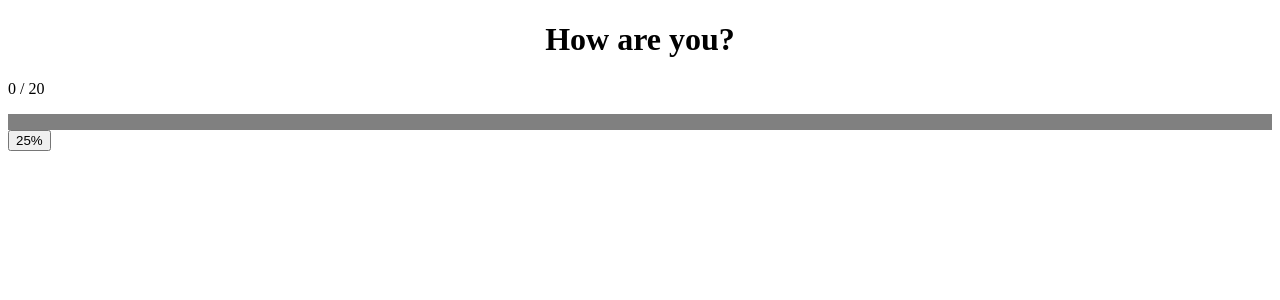
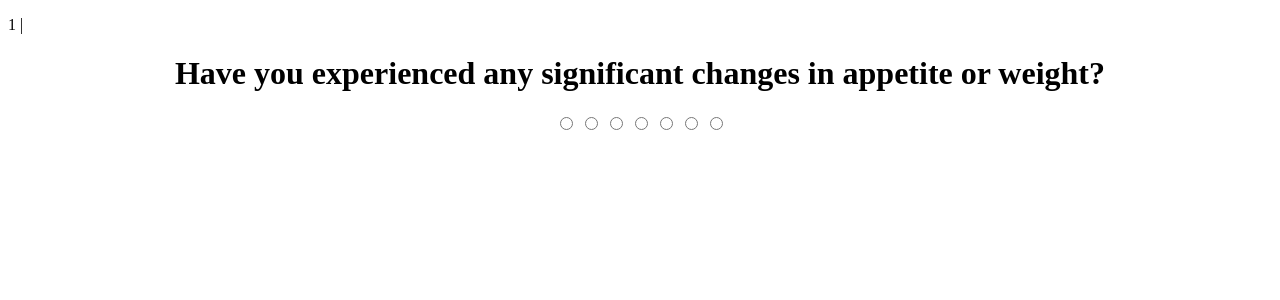
Before and after one commit to kyledampier/GTRobotech2023, a SvelteKit app in the folder frontend/: page / in a window 1280 px wide. Shown: the top 300 px of the page. Built offline with nearby package versions, Linux system fonts and the light colour scheme.

Commit message:
working form with question change

```diff
--- a/frontend/src/components/Question.svelte
+++ b/frontend/src/components/Question.svelte
@@ -2,15 +2,50 @@
 <!-- 8 | How are you? -->
 
 <script>
-    let question = "How are you?";
+    import init from '../lib/init.json';
 
+    const values = [
+        { label: 'never', value: 1},
+        { label: '', value: 2},
+        { label: '', value: 3},
+        { label: '', value: 4},
+        { label: '', value: 5},
+        { label: '', value: 6},
+        { label: 'always', value: 7}
+    ];
+
+    let selected = false;
+    let index = 0;
+    let question = init.survey[index].question;
+
+    function onChange() {
+        if (selected) {
+            index += 1;
+        }
+        question = init.survey[index].question;
+        selected = false;
+    }
 
 </script>
 
+<p>{index+1} |</p>
 <h1>{question}</h1>
+
+<div class="form">
+    {#each values as value}
+    <label>
+        <input type=radio name="scale" bind:group={selected} value={value} on:change={onChange}>
+    </label>
+    {/each}
+</div>
+
 
 <style>
     h1 {
         text-align: center;
     }
+    .form {
+        text-align: center;
+    }
+
 </style>
--- a/frontend/src/routes/+page.svelte
+++ b/frontend/src/routes/+page.svelte
@@ -1,15 +1,13 @@
 <script lang="ts">
   import Question from "../components/Question.svelte";
-  import Button from "../components/Button.svelte";
   import Bar from "../components/Bar.svelte";
   import Progress from "../components/Progress.svelte";
 
 </script>
 
 <Question />
-<Button />
-<Progress />
-<Bar />
+<!-- <Progress />
+<Bar /> -->
 
 <style>
 
--- /dev/null
+++ b/frontend/src/types/Survey.ts
@@ -0,0 +1,6 @@
+import type { SurveyQuestion } from "./SurveyQuestion";
+
+export type Survey = {
+    uid: string;
+    questions: SurveyQuestion[];
+};
--- /dev/null
+++ b/frontend/src/types/SurveyQuestion.ts
@@ -0,0 +1,5 @@
+export type SurveyQuestion = {
+    id: number;
+    question: string;
+    answer?: number;
+};
```
Also changed, not shown: frontend/src/components/Button.svelte (deleted).
